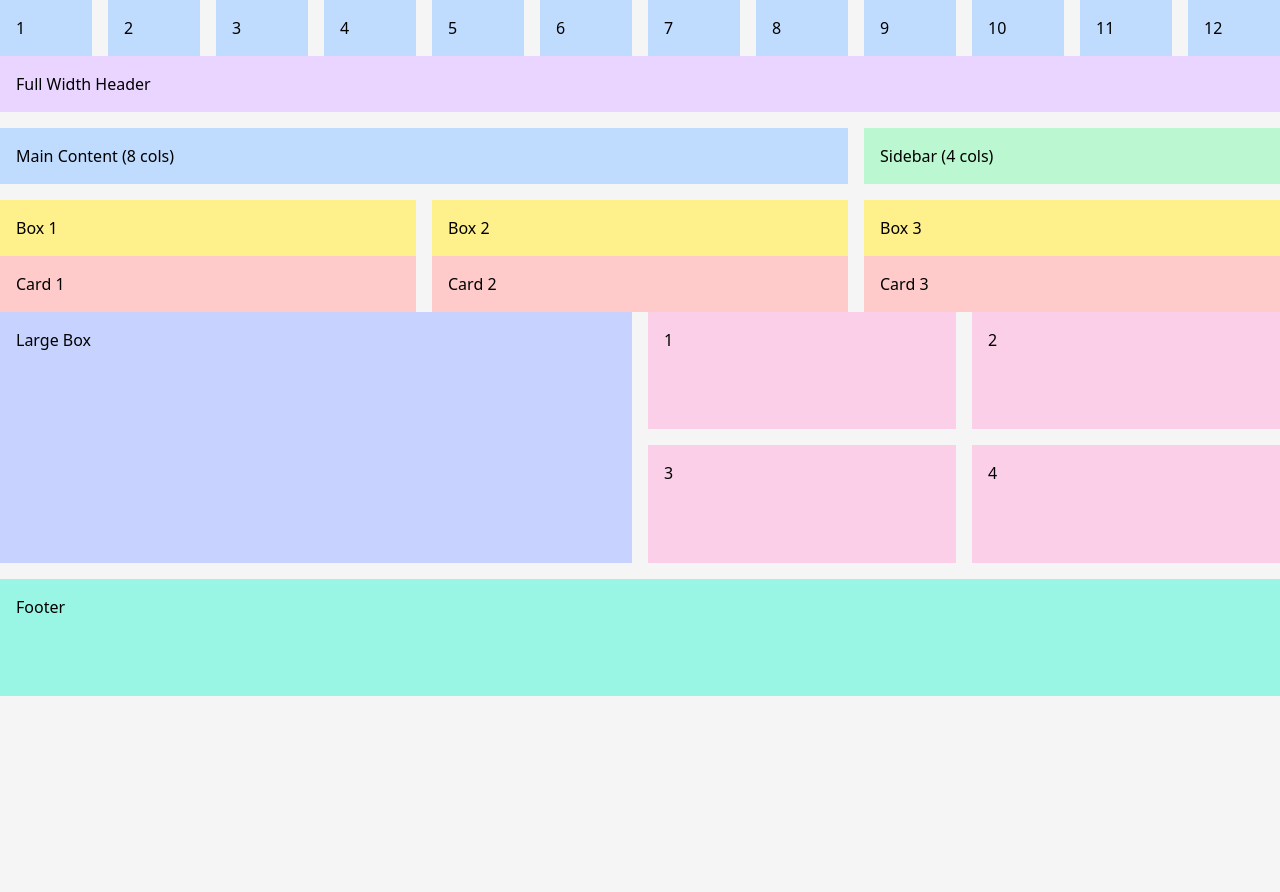
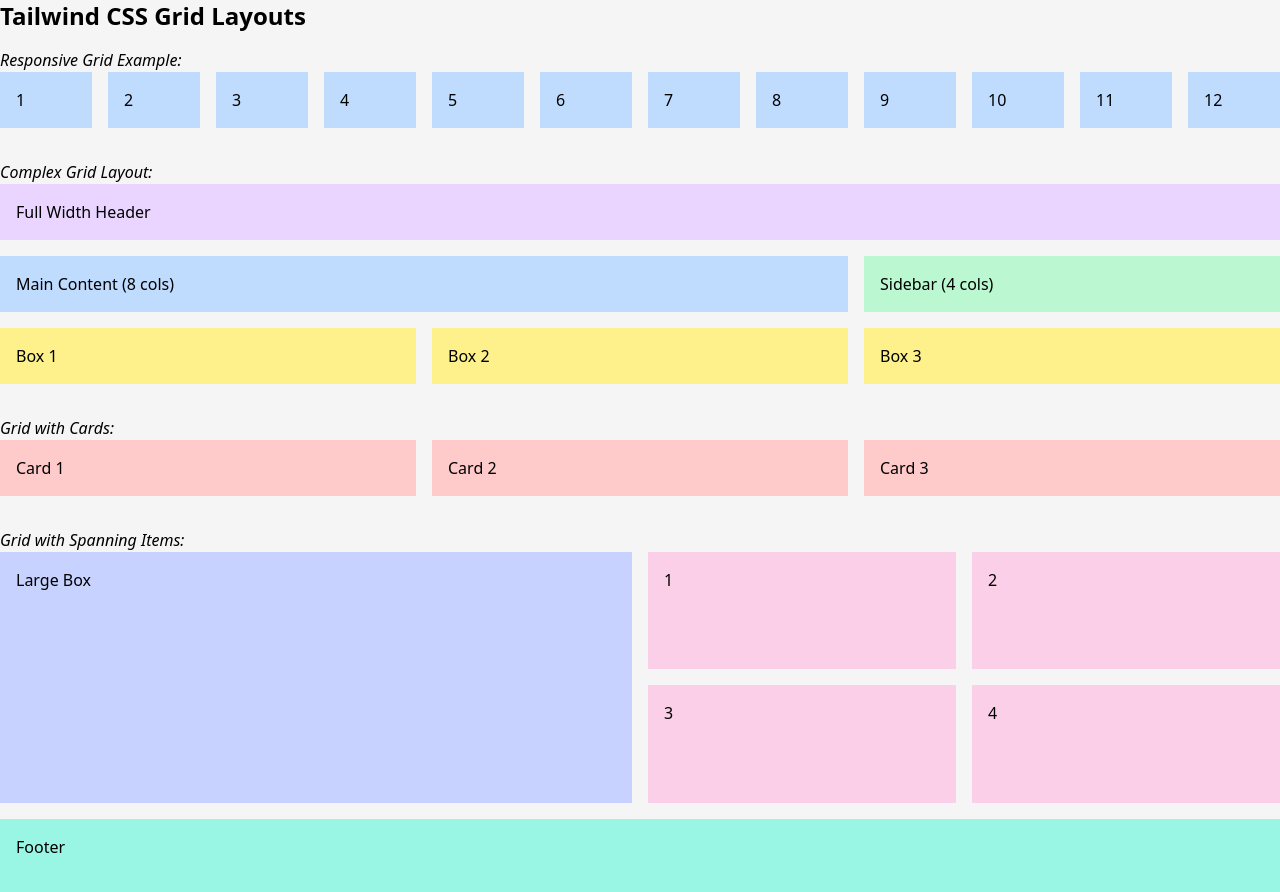
Before and after one commit to vikashdubey-g/grid-system, a React (Vite) app: page / in a window 1280 px wide. Shown: the top 892 px of the page. Before the commit the page ends 800 px from the top, so only its background shows below. Built offline with nearby package versions, Linux system fonts and the light colour scheme.

Commit message:
fix: heading added on the app file

```diff
--- a/src/App.jsx
+++ b/src/App.jsx
@@ -1,6 +1,10 @@
 function App() {
   return (
     <>
+      <h1 className="text-2xl font-bold mb-4">Tailwind CSS Grid Layouts</h1>
+      <p>
+        <em>Responsive Grid Example:</em>
+      </p>
       <div className="grid grid-cols-1 sm:grid-cols-2 md:grid-cols-6 lg:grid-cols-12 gap-4">
         <div className="bg-blue-200 p-4">1</div>
         <div className="bg-blue-200 p-4">2</div>
@@ -15,6 +19,9 @@
         <div className="bg-blue-200 p-4">11</div>
         <div className="bg-blue-200 p-4">12</div>
       </div>
+      <p className="mt-8">
+        <em>Complex Grid Layout:</em>
+      </p>
       <div className="grid grid-cols-12 gap-4">
         <div className="col-span-12 bg-purple-200 p-4">Full Width Header</div>
         <div className="col-span-8 bg-blue-200 p-4">Main Content (8 cols)</div>
@@ -23,7 +30,9 @@
         <div className="col-span-4 bg-yellow-200 p-4">Box 2</div>
         <div className="col-span-4 bg-yellow-200 p-4">Box 3</div>
       </div>
-
+      <p className="mt-8">
+        <em>Grid with Cards:</em>
+      </p>
       <div className="grid grid-cols-12 gap-4">
         <div className="col-span-12 md:col-span-6 lg:col-span-4 bg-red-200 p-4">
           Card 1
@@ -35,7 +44,9 @@
           Card 3
         </div>
       </div>
-
+      <p className="mt-8">
+        <em>Grid with Spanning Items:</em>
+      </p>
       <div className="grid grid-cols-4 grid-rows-3 gap-4 h-96">
         <div className="col-span-2 row-span-2 bg-indigo-200 p-4">Large Box</div>
         <div className="bg-pink-200 p-4">1</div>
```
